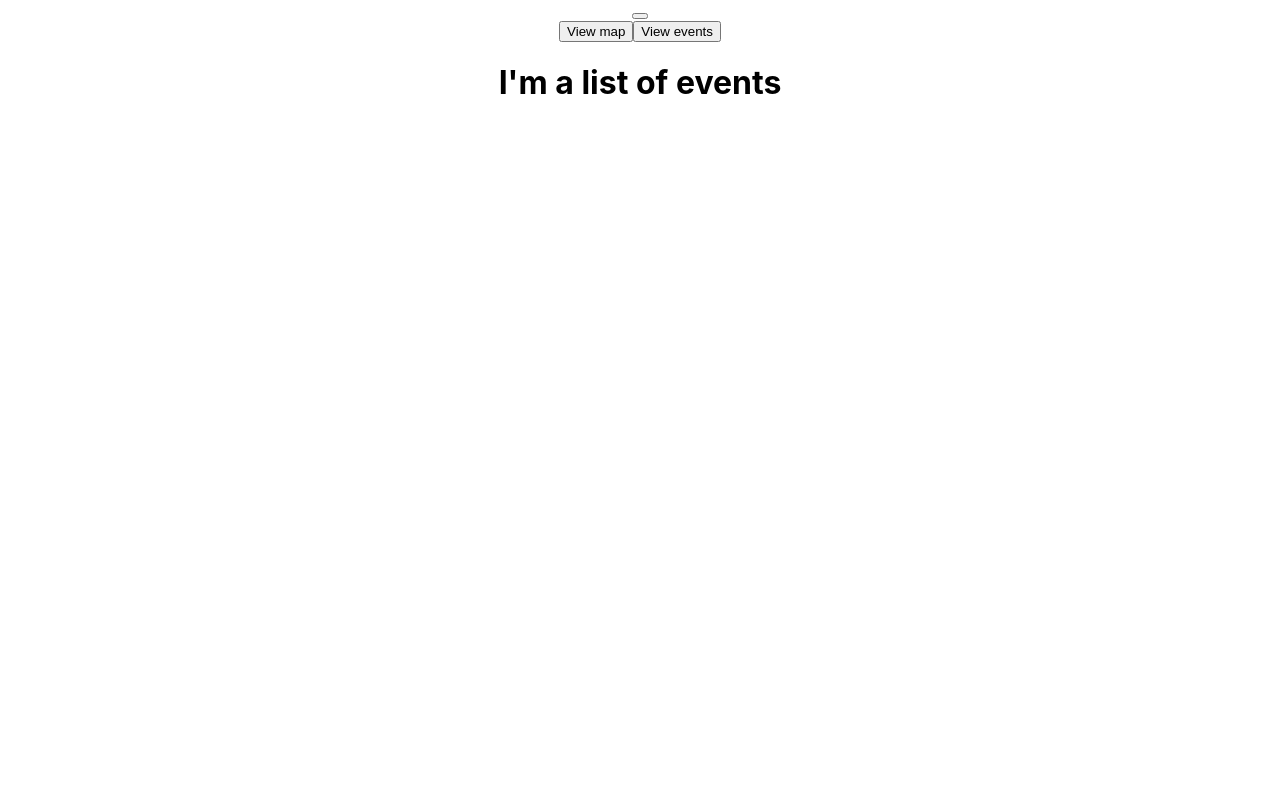
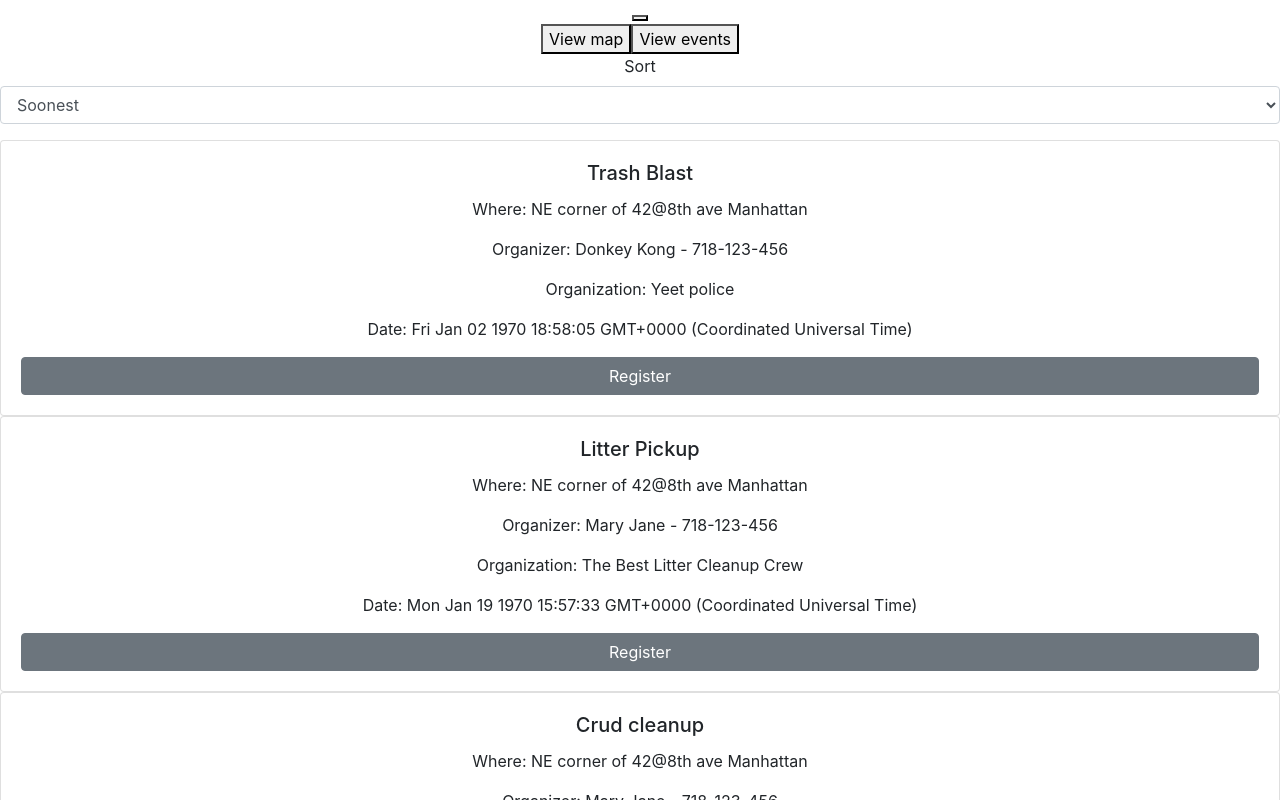
Before and after one commit to Litter-Coalition/Litter-Coalition, a React (Create React App) app in the folder frontend/: page /view-events in a window 1280 px wide. Both pictures are taken after a click on the button "View events". Shown: the top 800 px of the page. Built offline with nearby package versions, Linux system fonts and the light colour scheme; no server answers.

Commit message:
added list of events, sorting functionality, route for event showpage, and event showpage for each event

```diff
--- a/frontend/package.json
+++ b/frontend/package.json
@@ -7,12 +7,14 @@
     "@testing-library/jest-dom": "^5.11.4",
     "@testing-library/react": "^11.1.0",
     "@testing-library/user-event": "^12.1.10",
+    "bootstrap": "^4.6.0",
     "leaflet": "^1.7.1",
     "react": "^17.0.1",
     "react-dom": "^17.0.1",
     "react-leaflet": "^3.1.0",
     "react-router-dom": "^5.2.0",
     "react-scripts": "4.0.3",
+    "reactstrap": "^8.9.0",
     "web-vitals": "^1.0.1"
   },
   "scripts": {
--- a/frontend/src/App.js
+++ b/frontend/src/App.js
@@ -2,6 +2,7 @@ import "./App.css";
 import { Switch, Route } from "react-router-dom";
 import LandingPage from "./pages/LandingPage";
 import ViewEventsPage from "./pages/ViewEventsPage";
+import ViewEventPage from './pages/ViewEventPage';
 import ReportPage from "./pages/ReportPage";
 import FAQPage from "./pages/FAQPage";
 
@@ -14,6 +15,7 @@ function App() {
       <Switch>
         <Route exact path="/" component={LandingPage} />
         <Route path="/view-events" component={ViewEventsPage} />
+        <Route path="/event/:id" component={ViewEventPage} />
         <Route path="/report" component={ReportPage} />
         <Route path="/faq" component={FAQPage} />
       </Switch>
--- /dev/null
+++ b/frontend/src/components/EventCard.js
@@ -0,0 +1,23 @@
+import React from 'react'
+import { Card, Button, CardTitle, CardText } from 'reactstrap';
+import { useHistory } from 'react-router-dom'
+
+
+const EventCard = (props) => {
+    const { name, date, url, address, contact, organization, event_id } = props['event']
+    const readableDate = new Date(date).toString()
+    const history = useHistory()
+
+    return(
+        <Card body className="text-center">
+            <CardTitle tag="h5">{name}</CardTitle>
+            <CardText>Where: {address}</CardText>
+            <CardText>Organizer: {contact}</CardText>
+            <CardText>Organization: {organization}</CardText>
+            <CardText>Date: {readableDate}</CardText>
+            <Button onClick={() => history.push({pathname: `/event/${event_id}`, state: props['event']})}>Register</Button>
+        </Card>
+    )
+}
+
+export default EventCard
--- a/frontend/src/index.js
+++ b/frontend/src/index.js
@@ -5,6 +5,7 @@ import App from './App';
 import reportWebVitals from './reportWebVitals';
 import { Auth0Provider } from "@auth0/auth0-react";
 import { BrowserRouter as Router } from "react-router-dom";
+import 'bootstrap/dist/css/bootstrap.min.css';
 const domain = process.env.REACT_APP_DOMAIN
 const clientId = process.env.REACT_APP_CLIENT_ID
 const redirectUri = process.env.REACT_APP_REDIRECT_URI
--- a/frontend/src/pages/LandingPage.js
+++ b/frontend/src/pages/LandingPage.js
@@ -13,7 +13,6 @@ const LandingPage = () => {
         <Link to='/report'>Report</Link><br/>
         <Link to='/faq'>FAQ</Link><br/>
         <LoginButton/>
-        <ShareButton platform='facebook'/>
         </>
     )
 }
--- /dev/null
+++ b/frontend/src/pages/ViewEventPage.js
@@ -0,0 +1,22 @@
+import React from 'react'
+import { Button } from 'reactstrap'
+import Map from "../components/Map/Map";
+import ShareButton from '../components/ShareButton'
+
+const ViewEventPage = (props) => {
+    const { name, date, url, address, contact, organization, event_id } = props.location.state
+    const readableDate = new Date(date).toString()
+    return(
+        <>
+        <h1>Title: {name}</h1>
+        <h3>Time: {readableDate}</h3>
+        <h4>Organizer: {contact}</h4>
+        <Map />
+        <ShareButton platform='facebook'/>
+        <ShareButton platform='twitter' hashtags={['trashWarriors']}/>
+        <Button onClick={() => window.open(url, '_blank')}>Register</Button>
+        </>
+    )
+}
+
+export default ViewEventPage
--- a/frontend/src/pages/ViewEventsPage.js
+++ b/frontend/src/pages/ViewEventsPage.js
@@ -1,14 +1,114 @@
-import React, { useState } from "react";
+import React, { useState,  useEffect } from "react";
+import EventCard from '../components/EventCard'
+import Map from "../components/Map/Map";
+import { FormGroup, Label, Input } from 'reactstrap';
 
-import Map from "../components/Map/Map";
 
 const ViewEventsPage = () => {
   const [viewMap, setViewMap] = useState(true);
+  const seedEvents = [
+    {
+    "event_id": 1,
+    "name": "Litter Pickup",
+    "date": 2613623652,
+    "address": "NE corner of 42@8th ave Manhattan",
+    "organization": "The Best Litter Cleanup Crew",
+    "contact": "Mary Jane - 718-123-456",
+    "url": "https://www.eventbrite.com/e/trash-pickup-tickets-146028217329"
+    },
+    {
+    "event_id": 2,
+    "name": "Trash Blast",
+    "date": 154685652,
+    "address": "NE corner of 42@8th ave Manhattan",
+    "organization": "Yeet police",
+    "contact": "Donkey Kong - 718-123-456",
+    "url": "https://www.eventbrite.com/e/trash-pickup-tickets-146028217329"
+    },
+    {
+    "event_id": 3,
+    "name": "Litter Pickup",
+    "date": 1612653652,
+    "address": "NE corner of 42@8th ave Manhattan",
+    "organization": "The Best Litter Cleanup Crew",
+    "contact": "Mary Jane - 718-123-456",
+    "url": "https://www.eventbrite.com/e/trash-pickup-tickets-146028217329"
+    },
+    {
+    "event_id": 4,
+    "name": "trash blast",
+    "date": 1619613652,
+    "address": "NE corner of 42@8th ave Manhattan",
+    "organization": "trash blasterz",
+    "contact": "Mary Jane - 718-123-456",
+    "url": "https://www.eventbrite.com/e/trash-pickup-tickets-146028217329"
+    },
+    {
+    "event_id": 5,
+    "name": "Crud cleanup",
+    "date": 1615683652,
+    "address": "NE corner of 42@8th ave Manhattan",
+    "organization": "Average joes",
+    "contact": "Mary Jane - 718-123-456",
+    "url": "https://www.eventbrite.com/e/trash-pickup-tickets-146028217329"
+    },
+    {
+    "event_id": 6,
+    "name": "Litter Pickup",
+    "date": 1615683652,
+    "address": "NE corner of 42@8th ave Manhattan",
+    "organization": "The Best Litter Cleanup Crew",
+    "contact": "Mary Jane - 718-123-456",
+    "url": "https://www.eventbrite.com/e/trash-pickup-tickets-146028217329"
+    },
+
+  ]
+  const [events, setEvents] = useState(seedEvents)
+  const [sortBy, setSortBy] = useState('Soonest')
+  // useEffect(()=> {
+  //   fetch('http://localhost:5000/events')
+  //   .then(resp => resp.json())
+  //   .then( events => setEvents(events))
+  // }, [])
+
+
+  const renderEvents = () => {
+    let sortedEvents;
+    switch(sortBy){
+      // case 'Near Me':
+      //   sortedEvents = events /// Can't figure out how to get the users location, unfortunately the geolocation thing isn't working for me
+      //   break;
+      case 'Soonest':
+        sortedEvents = events.sort((a, b) => a.date < b.date ? -1 : 1)
+        break;
+        case 'Latest':
+        sortedEvents = events.sort((a,b) => a.date < b.date ? 1 : -1)
+        break;
+      default:
+        return;
+      }
+      return sortedEvents.map(event => <EventCard event={event} key={event.event_id} />)
+  }
   return (
     <div>
       <button onClick={() => setViewMap(true)}>View map</button>
       <button onClick={() => setViewMap(false)}>View events</button>
-      {viewMap ? <Map /> : <h1>I'm a list of events</h1>}
+      {viewMap ?
+       <Map />
+      :
+       <>
+        <FormGroup>
+        <Label for="sort-events">Sort</Label>
+        <Input type="select" name="select" onChange={e => setSortBy(e.target.value)}>
+          <option value='Soonest'>Soonest</option>
+          <option value='Latest'>Latest</option>
+          {/* I dont know to implement 'near me' */}
+          {/* <option value='Near me'>Near me</option>  */}
+        </Input>
+      </FormGroup>
+       {renderEvents()}
+       </>
+       }
     </div>
   );
 };
```
Also changed, not shown: frontend/src/components/ShareButton.js (+6 -5 lines), 1 other file (tests, documents, lock files or other folders).
